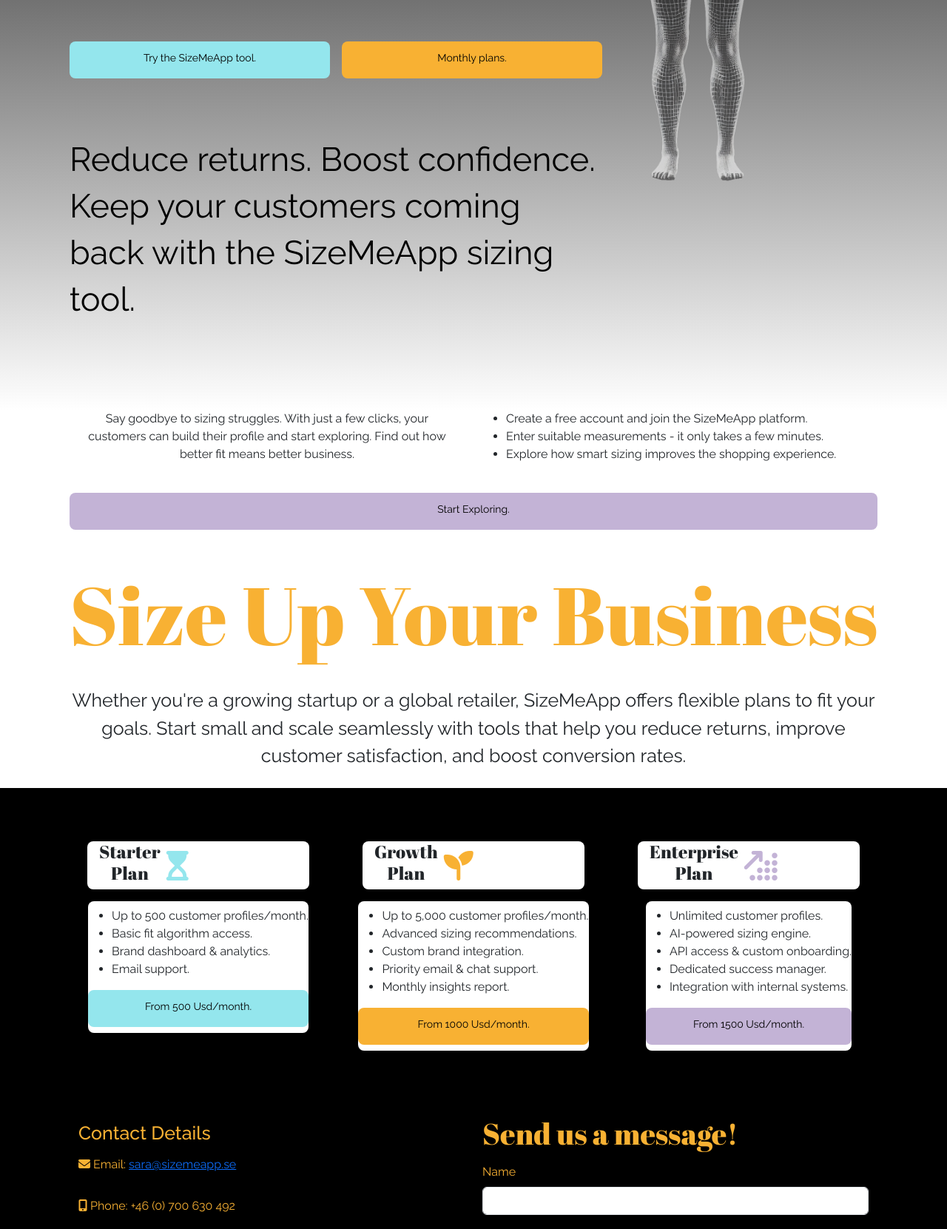
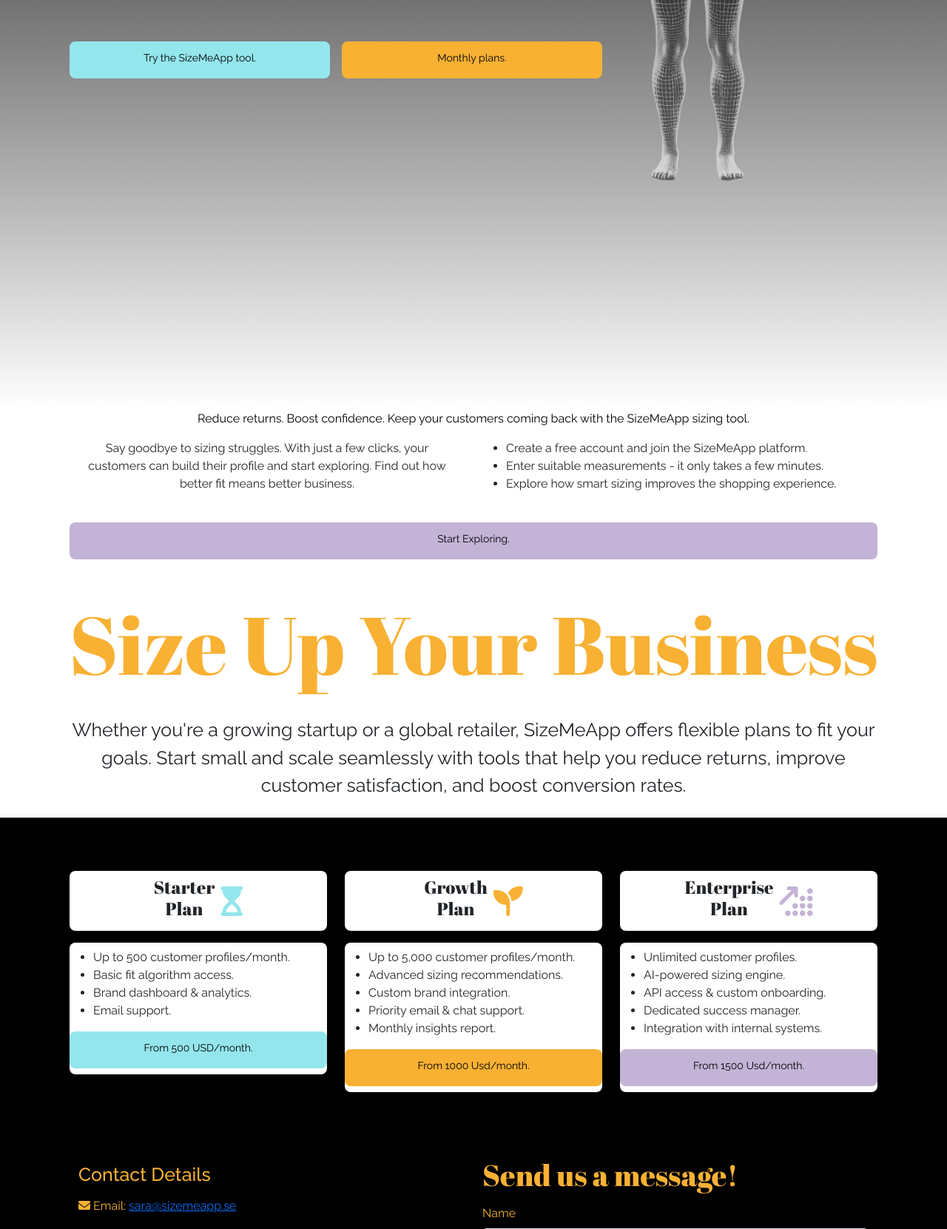
Before and after one commit to Sara-Sundin/SizeMeApp_MVP, a Django app: page / in a window 1280 px wide. Shown: the part 485-2146 px from the top of the page at 74% size. Run offline with Django 5.2, Linux system fonts and the light colour scheme; some libraries are stand-ins or nearby versions.

Commit message:
setup templates for dynamic display of plans

```diff
--- a/home/templates/home/index.html
+++ b/home/templates/home/index.html
@@ -12,7 +12,6 @@
                     <a class="cta-btn cta-btn--primary" href="{% url 'signup' %}">Try the SizeMeApp tool.</a>
                     <a class="cta-btn cta-btn--secondary" href="{% url 'home' %}#plans">Monthly plans.</a>
                 </div>
-                <p class="hero-subtext text-black">Reduce returns. Boost confidence. Keep your customers coming back with the SizeMeApp sizing tool.</p>
             </div>
         </div>
     </div>
@@ -23,6 +22,7 @@
     <div class="container px-5-md m-5-md">
         <div class="row">
             <div class="col-md-12 text-center">
+                <p class="hero-subtext text-black">Reduce returns. Boost confidence. Keep your customers coming back with the SizeMeApp sizing tool.</p>
             </div>
             <div class="col-md-6 text-center pb-4 px-4">
                 Say goodbye to sizing struggles. With just a few clicks, your customers can build their profile and start exploring. Find out how better fit means better business.
@@ -79,7 +79,7 @@
                                     <i class="fa-solid fa-hourglass-start lg-icon"></i>
                                 </div>
                                 <div>
-                                    <a class="cta-btn cta-btn--primary" href="{% url 'starter_plan' %}">From 500 Usd/month.</a>
+                                    <a class="cta-btn cta-btn--primary" href="{% url 'plan' %}?focus=starter">From 500 USD/month.</a>
                                 </div>
                             </div>
                         </div>
@@ -106,7 +106,7 @@
                                     <i class="fa-solid fa-seedling lg-icon"></i>
                                 </div>
                                 <div>
-                                    <a class="cta-btn cta-btn--secondary" href="#">From 1000 Usd/month.</a>
+                                    <a class="cta-btn cta-btn--secondary" href="{% url 'plan' %}?focus=growth">From 1000 Usd/month.</a>
                                 </div>
                             </div>
                         </div>
@@ -133,7 +133,7 @@
                                     <i class="fa-solid fa-arrow-up-right-dots lg-icon"></i>
                                 </div>
                                 <div>
-                                    <a class="cta-btn cta-btn--tertiary" href="#">From 1500 Usd/month.</a>
+                                    <a class="cta-btn cta-btn--tertiary" href="{% url 'plan' %}?focus=enterprise">From 1500 Usd/month.</a>
                                 </div>
                             </div>
                         </div>
--- a/home/views.py
+++ b/home/views.py
@@ -14,5 +14,9 @@ def home_view(request):
     })
 
 def plan_view(request):
+    focus = request.GET.get('focus', 'starter')  # fallback to starter
     plans = Plan.objects.all()
-    return render(request, 'home/plan.html', {'plans': plans})
+    return render(request, 'home/plan.html', {
+        'plans': plans,
+        'focus': focus,
+    })
--- a/static/css/style.css
+++ b/static/css/style.css
@@ -181,11 +181,15 @@ h4 {
 }
 
 .plan-heading {
-    display: inline-block;
+    display: flex;
+    align-items: center;
+    justify-content: center;
     background-color: white;
-    border-radius: 8px;            /* Rounded corners */
-    padding: 0 1rem;
-    width: 200px;
+    border-radius: 8px;
+    padding: 0.5rem 1rem;
+    width: 100%;
+    max-width: 100%;
+    margin: 0 auto;
 }
 
 .heading-wrapper {
@@ -218,7 +222,6 @@ h4 {
 .plan-info {
     background-color: white;
     border-radius: 8px;
-    display: inline-block;
     margin: 1rem auto;
 }
 
@@ -365,18 +368,6 @@ footer p {
         font-size: 90px;
     }
 
-    .plan-heading {
-        width: 300px;
-    }
-
-    .extra-plan-info {
-        background-color: white;
-        border-radius: 8px;
-        display: inline-block;
-        margin: 1rem auto;
-        width: 300px;
-    }
-
     #dashboard h1 {
         font-size: 70px;
         width: 700px;
--- a/templates/includes/navbar_default.html
+++ b/templates/includes/navbar_default.html
@@ -25,11 +25,11 @@
                       Plans
                     </a>
                     <ul class="dropdown-menu" aria-labelledby="plansDropdown">
-                      <li><a class="dropdown-item" href="{% url 'home' %}#plans">Overview</a></li>
-                      <li><a class="dropdown-item" href="{% url 'starter_plan' %}">Starter Plan</a></li>
-                      <li><a class="dropdown-item" href="#">Growth Plan</a></li>
-                      <li><a class="dropdown-item" href="#">Enterprise Plan</a></li>
-                    </ul>
+                        <li><a class="dropdown-item" href="{% url 'home' %}#plans">Overview</a></li>
+                        <li><a class="dropdown-item" href="{% url 'plan' %}?focus=starter">Starter Plan</a></li>
+                        <li><a class="dropdown-item" href="{% url 'plan' %}?focus=growth">Growth Plan</a></li>
+                        <li><a class="dropdown-item" href="{% url 'plan' %}?focus=enterprise">Enterprise Plan</a></li>
+                      </ul>
                   </li>
                 <li class="nav-item"><a class="nav-link" href="{% url 'home' %}#contact">Contact</a></li>
 
```
Also changed, not shown: home/templates/home/plan.html (+10 -94 lines), home/templates/home/plan_card.html (added, +43 -0 lines), home/templates/home/plan_card_small.html (added, +19 -0 lines).
